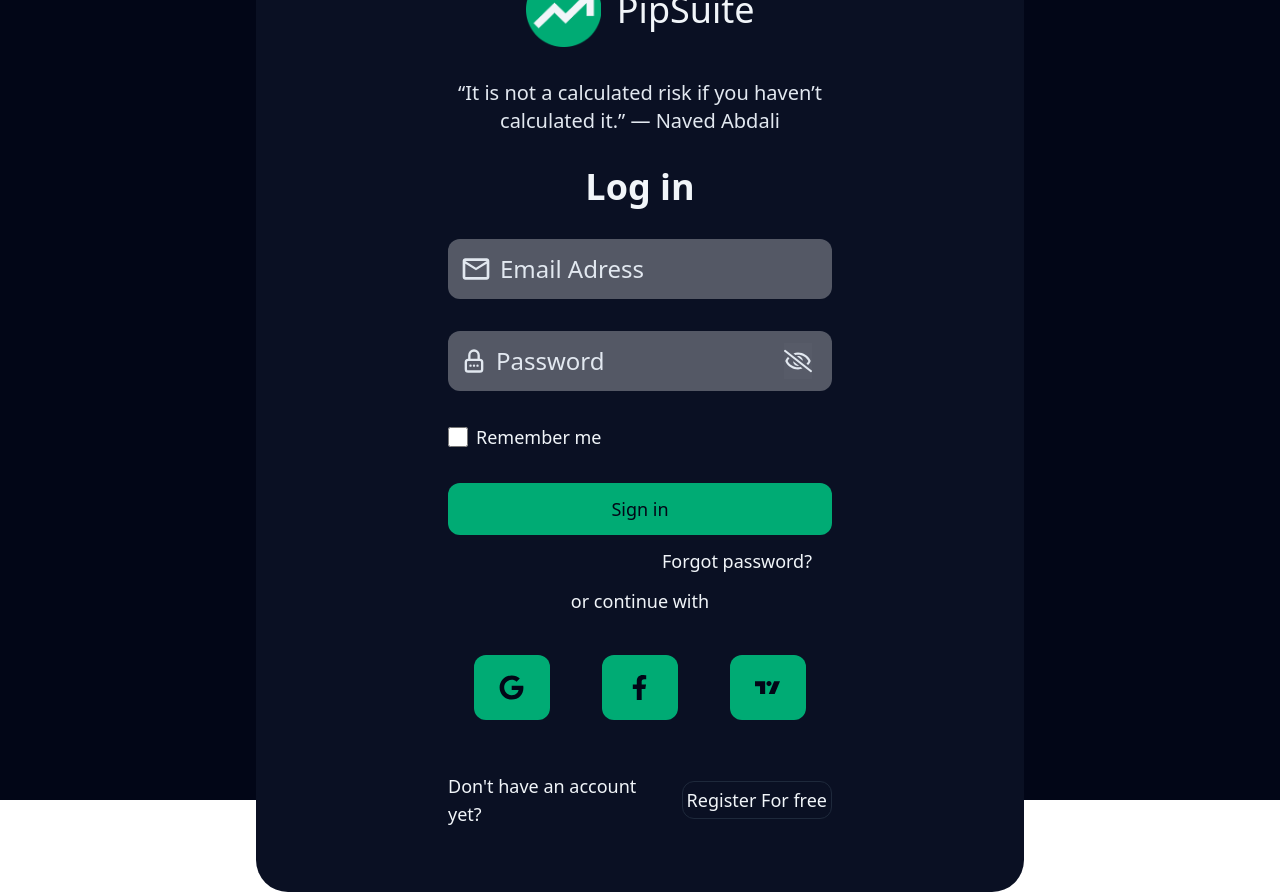
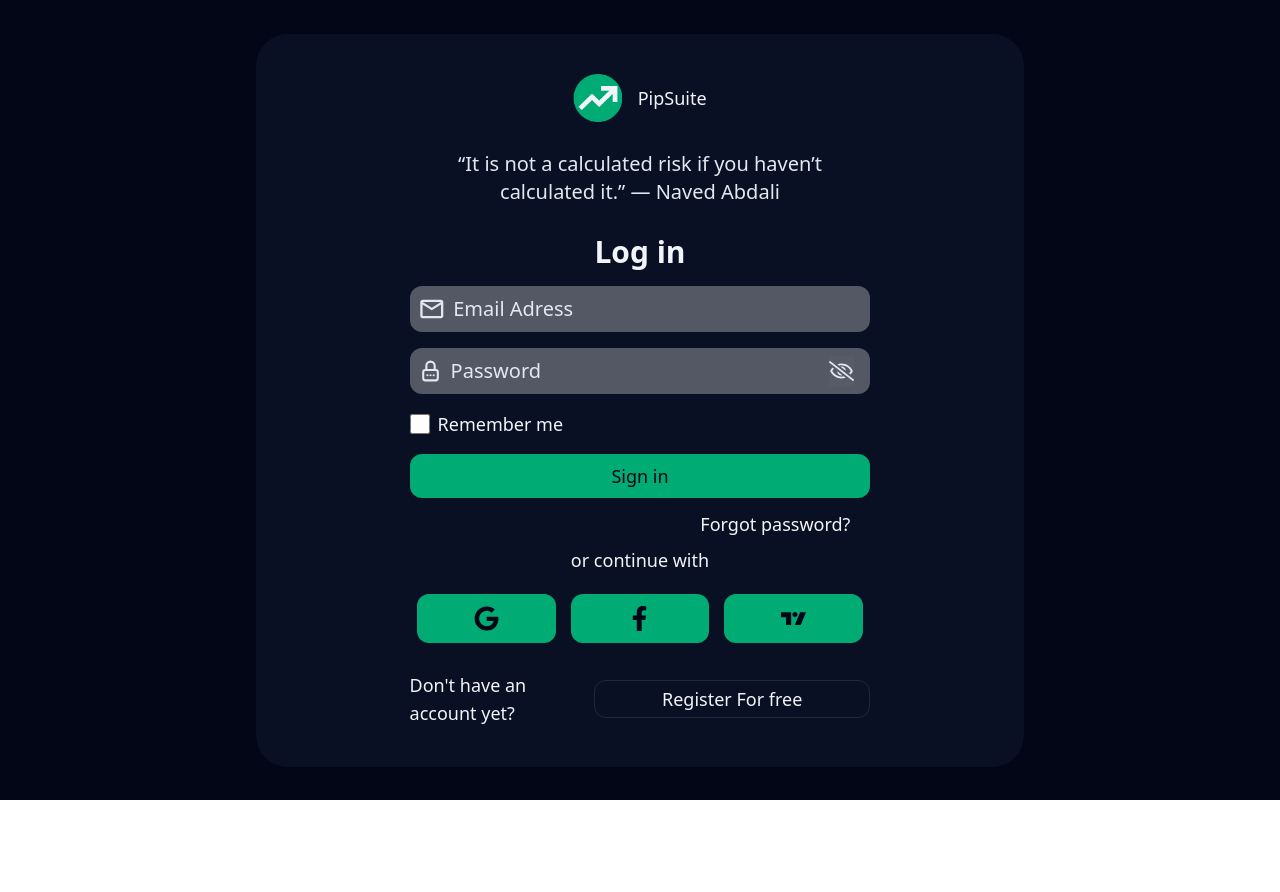
Before and after one commit to jabezdubale/PipSuite, a React (Vite) app: page /signin in a window 1280 px wide. After the commit the page ends 800 px from the top, so only its background shows below. Built offline with nearby package versions, Linux system fonts and the light colour scheme.

Commit message:
made corrections to sign in page

```diff
--- a/src/Pages/SignIn.jsx
+++ b/src/Pages/SignIn.jsx
@@ -13,34 +13,34 @@
     console.log("Login is handled");
   };
   return (
-    <div className="bg-main-Background h-screen flex justify-center items-center">
-      <div className="bg-secondary-Background w-3/5 max-w-6xl p-[5%] rounded-4xl flex flex-col gap-3">
-        <Logo size={"h-[75px]"} style="text-4xl" />
+    <div className="bg-main-Background min-h-[100svh] flex justify-center items-center">
+      <div className="bg-secondary-Background w-4/5 md:w-3/5 max-w-6xl py-10 rounded-4xl flex flex-col gap-2">
+        <Logo />
         <p className="text-secondary-headings text-xl py-5 mx-auto text-center w-4/5 lg:w-3/5">
           “It is not a calculated risk if you haven’t calculated it.” — Naved
           Abdali
         </p>
         <form
           onSubmit={handleLogin}
-          className="flex flex-col justify-center items-center gap-8"
+          className="flex flex-col justify-center items-center gap-4"
         >
-          <h1 className="text-primary-headings text-4xl font-bold text-center">
+          <h1 className="text-primary-headings text-2xl md:text-3xl font-bold text-center">
             Log in
           </h1>
-          <div className=" bg-white/30 w-3/5 p-3 rounded-xl text-secondary-headings text-4xl flex justify-start items-center gap-2">
+          <div className="bg-white/30 w-3/5 p-2 rounded-xl text-secondary-headings text-3xl flex justify-start items-center gap-2">
             <MdOutlineEmail />
             <input
               type="text"
               placeholder="Email Adress"
-              className="text-2xl placeholder-secondary-headings w-full outline-none"
+              className="text-xl placeholder-secondary-headings w-full outline-none"
             />
           </div>
-          <div className="bg-white/30 w-3/5 p-3 rounded-xl text-secondary-headings text-4xl flex justify-start items-center gap-2">
+          <div className="bg-white/30 w-3/5 p-2 rounded-xl text-secondary-headings text-3xl flex justify-start items-center gap-2">
             <TbLockPassword />
             <input
               type="text"
               placeholder="Password"
-              className="text-2xl placeholder-secondary-headings w-full outline-none"
+              className=" text-xl placeholder-secondary-headings w-full outline-none"
             />
             <FaRegEyeSlash className="mr-2 bg-white/2" />
           </div>
@@ -54,7 +54,7 @@
           <div className="w-3/5 flex flex-col justify-center items-center gap-3">
             <Buttons
               variant="mainVariant"
-              styles="w-full p-3"
+              styles="w-full p-2"
               label="Sign in"
               LeftIcon={null}
               RightIcon={null}
@@ -66,12 +66,12 @@
             </p>
           </div>
         </form>
-        <div className="flex flex-col justify-center items-center gap-10">
+        <div className="flex flex-col justify-center items-center gap-5">
           <p className="text-primary-headings text-lg">or continue with</p>
           <div className="w-3/5 flex flex-wrap justify-around items-center">
             <Buttons
               variant="mainVariant"
-              styles="w-2/10 p-5"
+              styles="w-3/10 p-3"
               label=""
               LeftIcon={<FaGoogle size={25} />}
               RightIcon={null}
@@ -80,7 +80,7 @@
             />
             <Buttons
               variant="mainVariant"
-              styles="w-2/10 p-5"
+              styles="w-3/10 p-3"
               label=""
               LeftIcon={<FaFacebookF size={25} />}
               RightIcon={null}
@@ -89,7 +89,7 @@
             />
             <Buttons
               variant="mainVariant"
-              styles="w-2/10 p-5"
+              styles="w-3/10 p-3"
               label=""
               LeftIcon={<SiTradingview size={25} />}
               RightIcon={null}
@@ -100,13 +100,13 @@
         </div>
 
         <div className="flex justify-center items-center">
-          <div className="w-3/5 flex justify-center items-center gap-3 mt-10">
+          <div className=" w-3/5 flex justify-between gap-2 items-center mt-5">
             <p className="text-primary-headings text-lg">
               Don't have an account yet?
             </p>
             <Buttons
               variant="secondaryVariant"
-              styles="w-2/5 p-1"
+              styles="max-w-3/5 w-full p-1"
               label="Register For free"
               LeftIcon={null}
               RightIcon={null}
```
